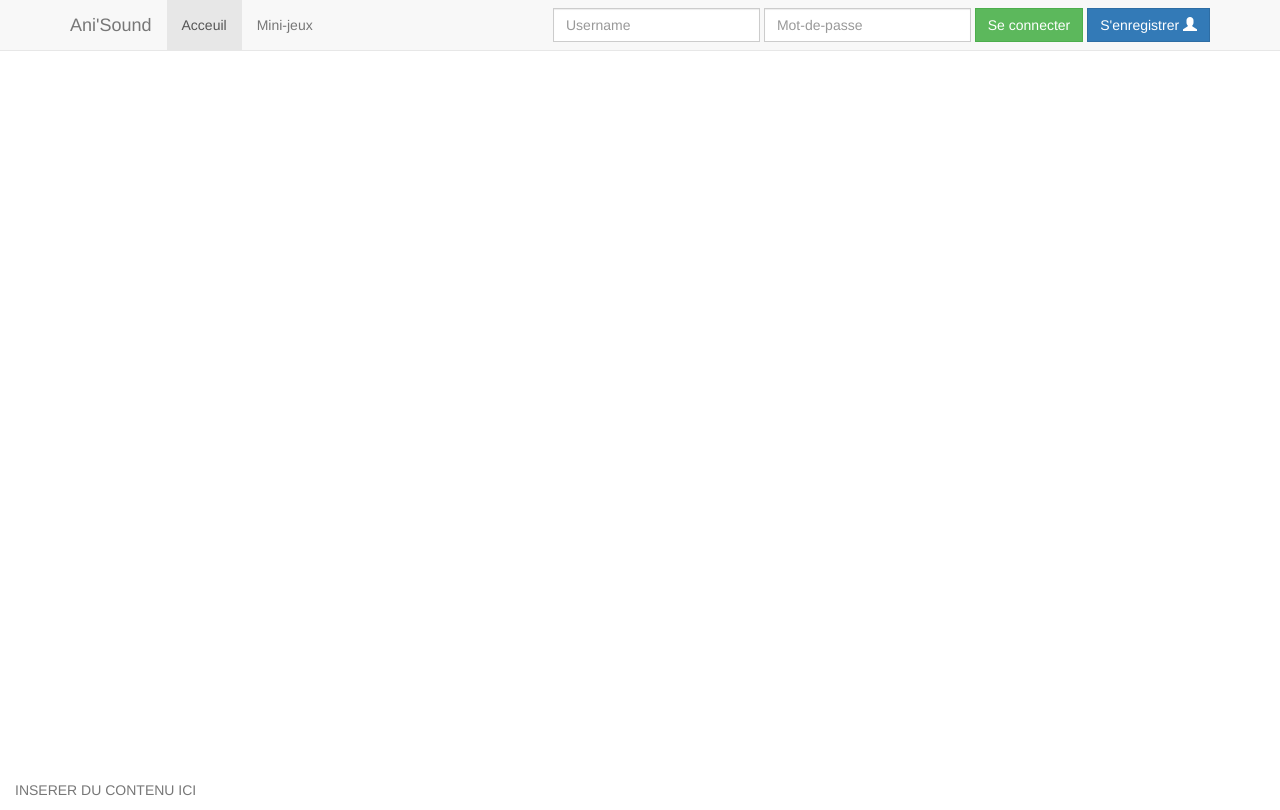
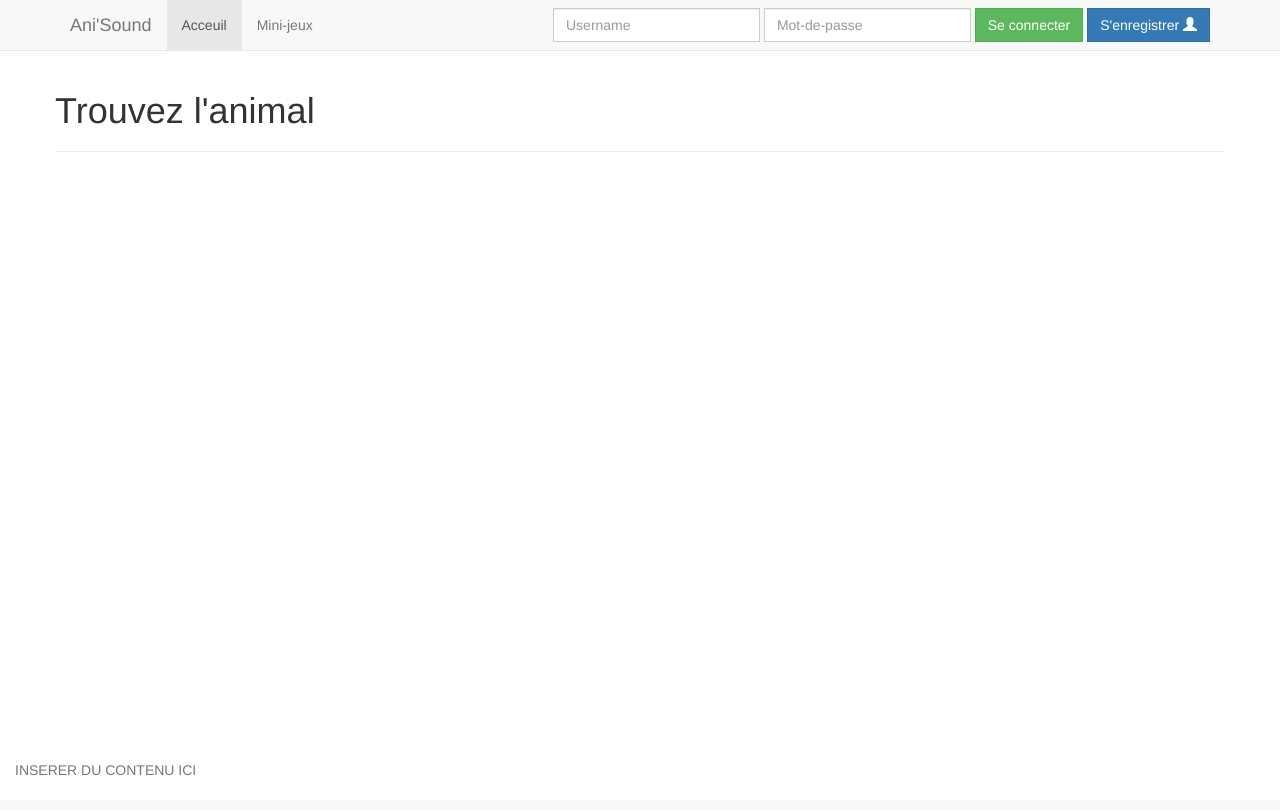
Before and after one commit to l3lium/Ani-sound, a PHP site: page /miniJeu.php in a window 1280 px wide. After the commit the page ends 775 px from the top, so only its background shows below. Run offline with PHP 8.4, Linux system fonts and the light colour scheme; some libraries are stand-ins or nearby versions.

Commit message:
Réparation du footer

```diff
--- a/css/style.css
+++ b/css/style.css
@@ -54,7 +54,7 @@
 footer{
     position: absolute;
     bottom: 0;
-    width: 644px;
-    height: 20px;
+    width: auto;
+    height: 40px;
     margin: 0 auto;
 }
--- a/miniJeu.php
+++ b/miniJeu.php
@@ -34,7 +34,7 @@ require_once 'includes/struct.php';
             <div class="center-block">
                 <!-- CONTAINER PANELS ANIMAUX -->
                 <div id="animal-container" class="row">
-
+                    <h1>Trouvez l'animal</h1><hr/>
                 </div>
             </div>
         </div>
```
